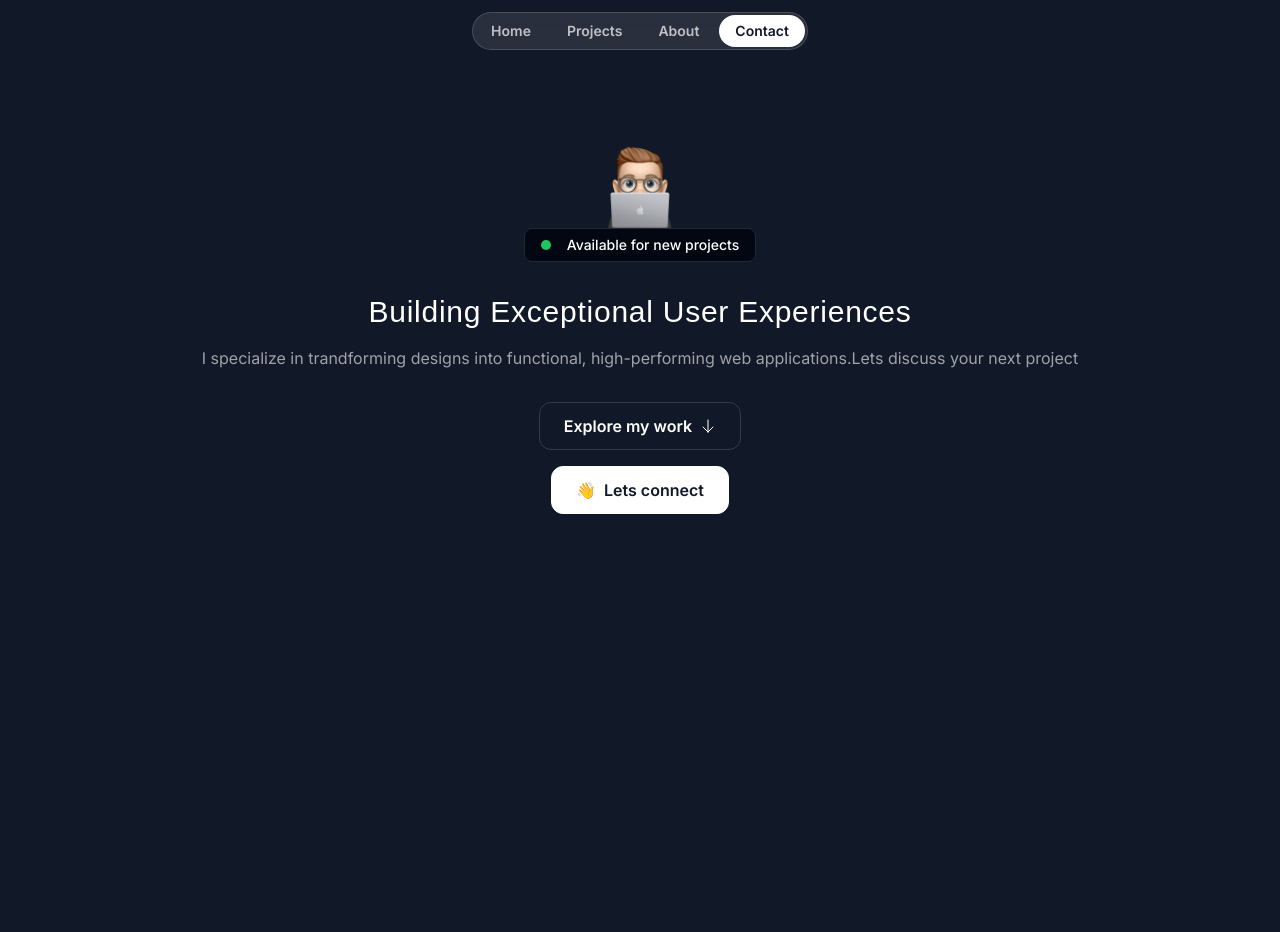
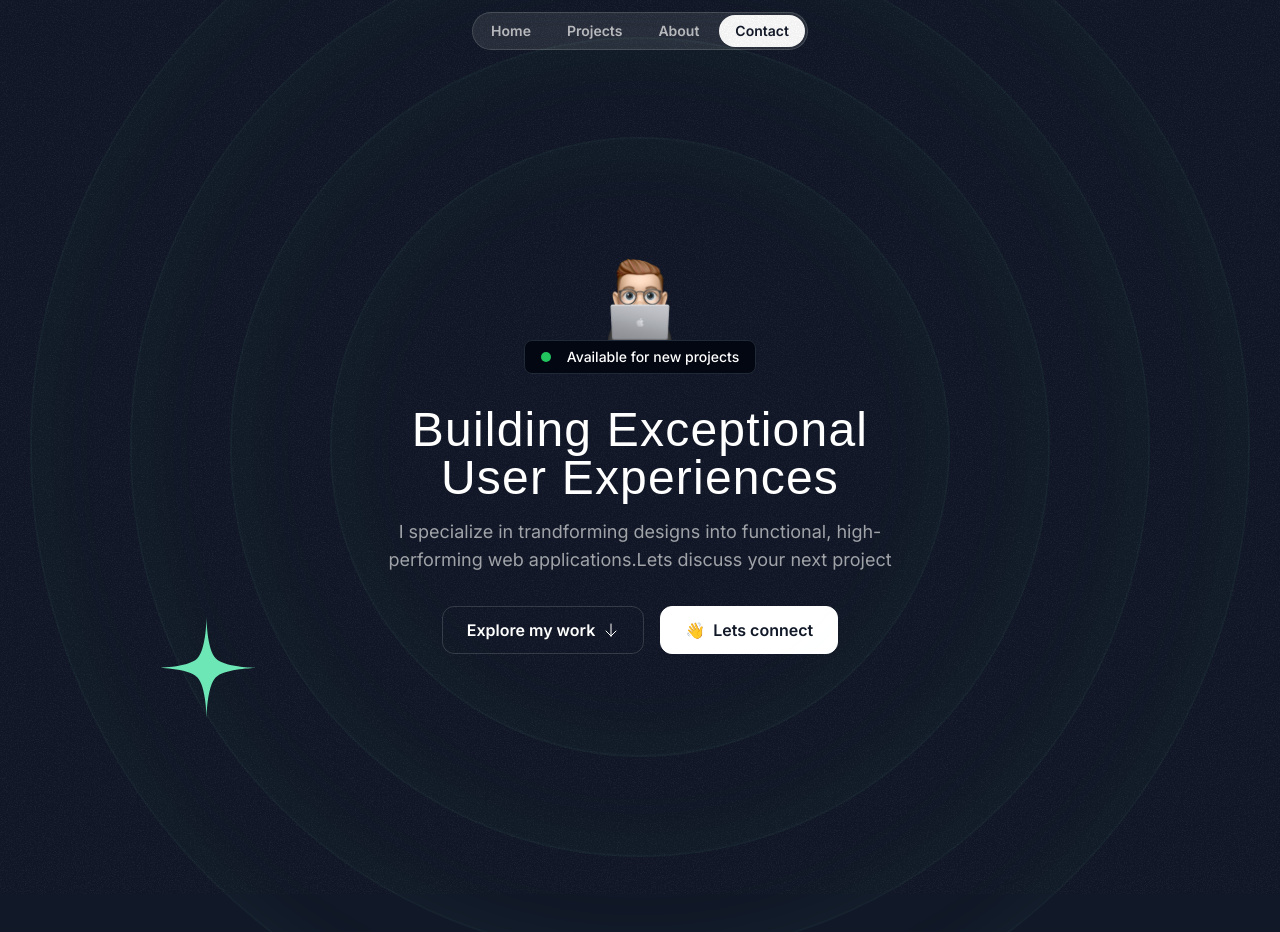
Before and after one commit to Mateennazir/-MateenDiv-, a Next.js app: page / in a window 1280 px wide. Shown: the top 932 px of the page. Before the commit the page ends 800 px from the top, so only its background shows below. Built offline with nearby package versions, Linux system fonts and the light colour scheme; a web font is replaced by a local one.

Commit message:
Worked on background and animation with stars.
figuring out how to rotate the stars in the orbit..

```diff
--- a/src/app/globals.css
+++ b/src/app/globals.css
@@ -6,4 +6,8 @@
   .nav-item {
     @apply px-4 py-1.5 rounded-full text-white/70 text-sm font-semibold hover:bg-white/10 hover:text-white transition duration-300;
   }
+
+  .hero-ring {
+    @apply absolute inset-0 border-2 top-1/2 left-1/2 -translate-x-1/2 -translate-y-1/2 rounded-full border-emerald-300/5 shadow-[0_0_80px_inset] shadow-emerald-300/5;
+  }
 }
--- /dev/null
+++ b/src/components/HeroOrbit.tsx
@@ -0,0 +1,29 @@
+import { PropsWithChildren } from "react";
+
+export const HeroOrbit = ({
+  children,
+  size,
+  rotation,
+}: PropsWithChildren<{ size: number; rotation: number }>) => {
+  return (
+    <div className="absolute left-1/2 top-1/2 -translate-x-1/2 -translate-y-1/2 ] ">
+      <div
+        className=""
+        style={{
+          transform: `rotate(${rotation}deg)`,
+          height: `${size}px`,
+          width: `${size}px`,
+        }}
+      >
+        <div
+          className="inline-flex"
+          style={{
+            transform: `rotate(${rotation * -1}deg)`,
+          }}
+        >
+          {children}
+        </div>
+      </div>
+    </div>
+  );
+};
--- a/src/sections/Hero.tsx
+++ b/src/sections/Hero.tsx
@@ -1,9 +1,26 @@
 import memojiImage from "@/assets/images/memoji-computer.png";
 import Image from "next/image";
 import ArrowDown from "@/assets/icons/arrow-down.svg";
+import grainImage from "@/assets/images/grain.jpg";
+import StarIcon from "@/assets/icons/star.svg";
+import { HeroOrbit } from "@/components/HeroOrbit";
+
 export const HeroSection = () => {
   return (
-    <div className="py-32">
+    <div className="py-32 md:py-48 lg:py-60 relative z-0 overflow-x-clip">
+      <div
+        className="absolute inset-0 -z-30 opacity-5"
+        style={{
+          backgroundImage: `url(${grainImage.src})`,
+        }}
+      ></div>
+      <div className="size-[620px] hero-ring"></div>
+      <div className="size-[820px] hero-ring"></div>
+      <div className="size-[1020px] hero-ring"></div>
+      <div className="size-[1220px] hero-ring"></div>
+      <HeroOrbit size={800} rotation={-72}>
+        <StarIcon className="size-28 text-emerald-300" />
+      </HeroOrbit>
       <div className="container">
         <div className="flex flex-col items-center">
           <Image
@@ -18,15 +35,17 @@ export const HeroSection = () => {
             </div>
           </div>
         </div>
-        <h1 className="font-serif text-3xl text-center mt-8 tracking-wide">
-          Building Exceptional User Experiences
-        </h1>
-        <p className="mt-4 text-center text-white/60">
-          {" "}
-          I specialize in trandforming designs into functional, high-performing
-          web applications.Lets discuss your next project
-        </p>
-        <div className=" flex flex-col items-center mt-8 gap-4">
+        <div className="max-w-lg mx-auto">
+          <h1 className="font-serif text-3xl md:text-5xl text-center mt-8 tracking-wide">
+            Building Exceptional User Experiences
+          </h1>
+          <p className="mt-4 text-center text-white/60 md:text-lg">
+            {" "}
+            I specialize in trandforming designs into functional,
+            high-performing web applications.Lets discuss your next project
+          </p>
+        </div>
+        <div className=" flex flex-col md:flex-row justify-center items-center mt-8 gap-4">
           <button className="inline-flex items-center gap-2 border border-white/15 px-6 h-12 rounded-xl">
             {" "}
             <span className="font-semibold"> Explore my work</span>
```
